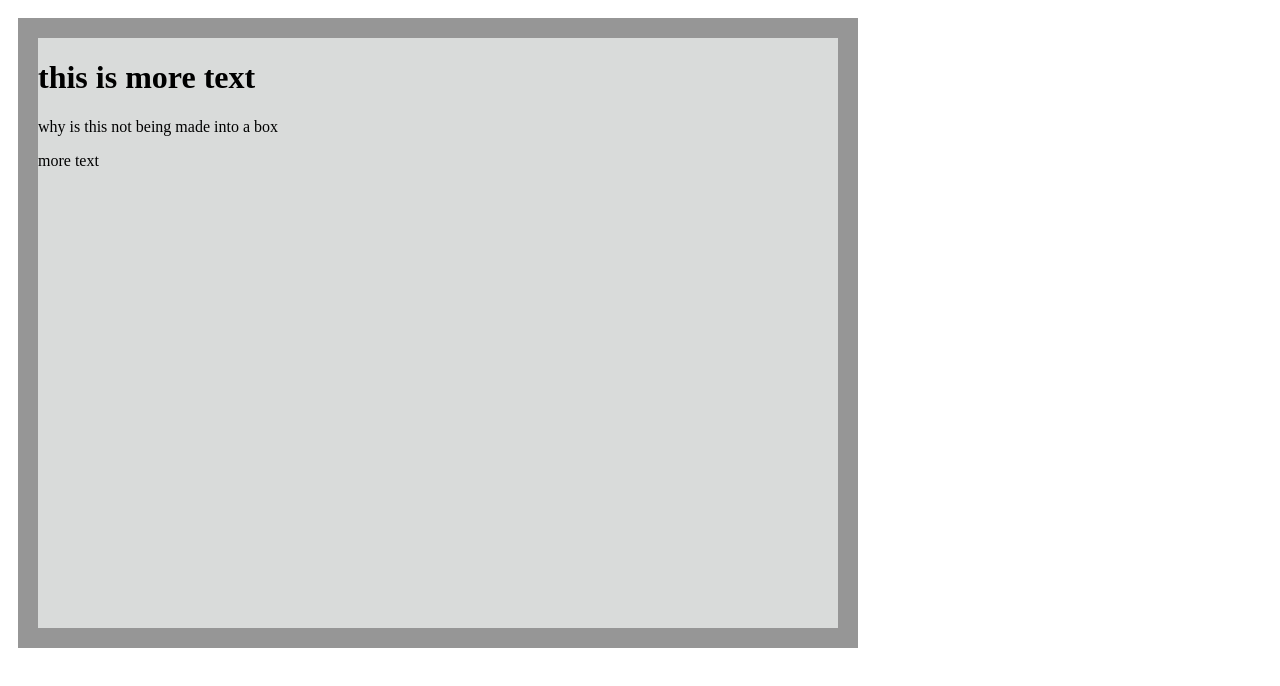
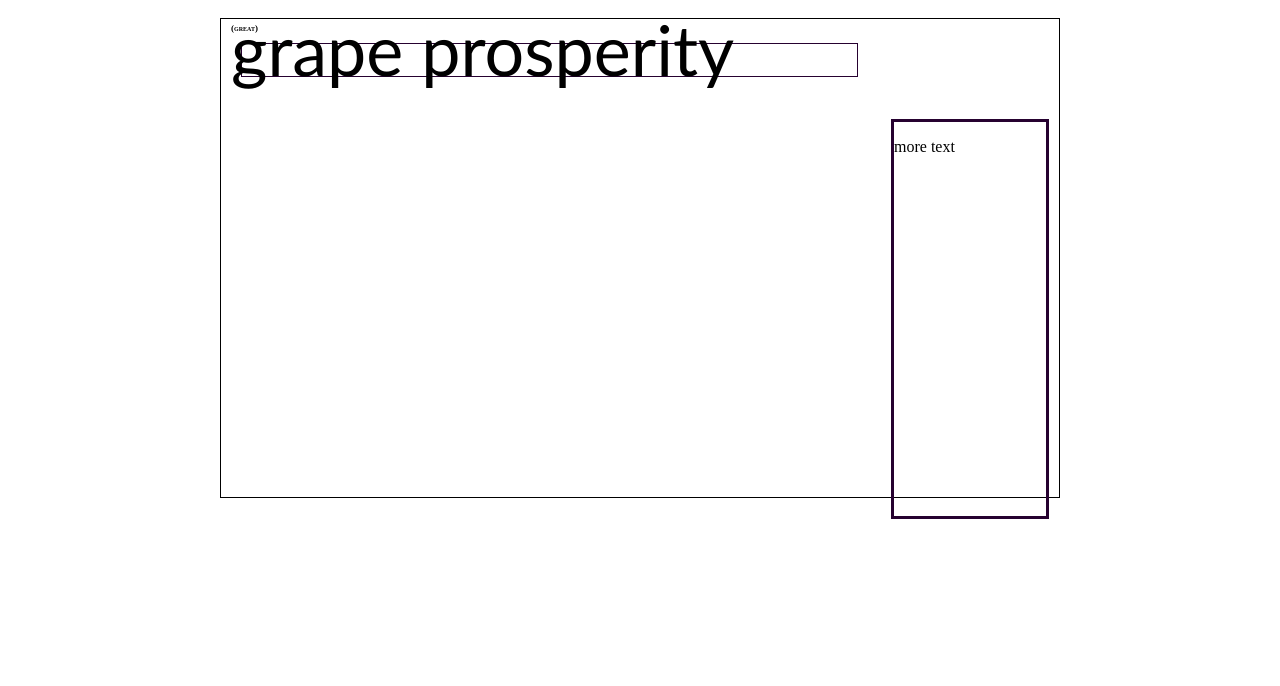
Before and after one commit to charles-tyra/jsproj_grape-prosperity, a website built with webpack: page index.html in a window 1280 px wide. Built offline with nearby package versions, Linux system fonts and the light colour scheme.

Commit message:
small changes to css / html - keep it going.

```diff
--- a/index.html
+++ b/index.html
@@ -17,8 +17,9 @@
 
    <div id="main">
 
-      <h1>this is more text</h1>
-      <p>why is this not being made into a box</p>
+      <div id="realheader">(great)</div>
+      <h1 id="backer"></h1>
+      <h2 id="text">grape prosperity</h2>
       <div id="grape-info">
          <p>more text</p>
       </div>
--- a/src/index.scss
+++ b/src/index.scss
@@ -1,18 +1,55 @@
 body {
-
+   display: flex;
+   justify-content: center;
 }
 
 div#main  {
    position: absolute;
-      box-sizing: border-box;
-      width: 840px;
-      height: 630px;
-      border: 20px solid #969696;
-      background: #d9dbda;
-      margin: 10px;
+   box-sizing: border-box;
+   width: 840px;
+   height: 480px;
+   border: 1px solid black;
+   margin: 10px;
 }
 
+div#realheader {
+   position: relative;
+   height: 0px;
+   font-size: xx-small;
+   top: 4px;
+   left: 10px;
+   font-family: 'Times New Roman', Times, serif;
+   font-weight: bold;
+   font-variant: small-caps;
+}
+
+h1#backer {
+   position: relative;
+   box-sizing: border-box;
+   width: 617px;
+   height: 34px;
+   border: 1px solid #260130;
+   margin: 10px;
+   left: 10px;
+   top: 14px;
+}
+
+h2#text {
+   position: relative;
+   height: 36px;
+   margin: 10px;
+   bottom: 66px;
+   font-size: 70px;
+   font-family: 'Gill Sans';
+   font-weight: 200;
+}
 
 #grape-info {
-
+   position: relative;
+   box-sizing: border-box;
+   width: 158px;
+   height: 400px;
+   border: 3px solid #260130;
+   margin: 10px;
+   left: 660px;
 }
```
Also changed, not shown: dist/main.css.
